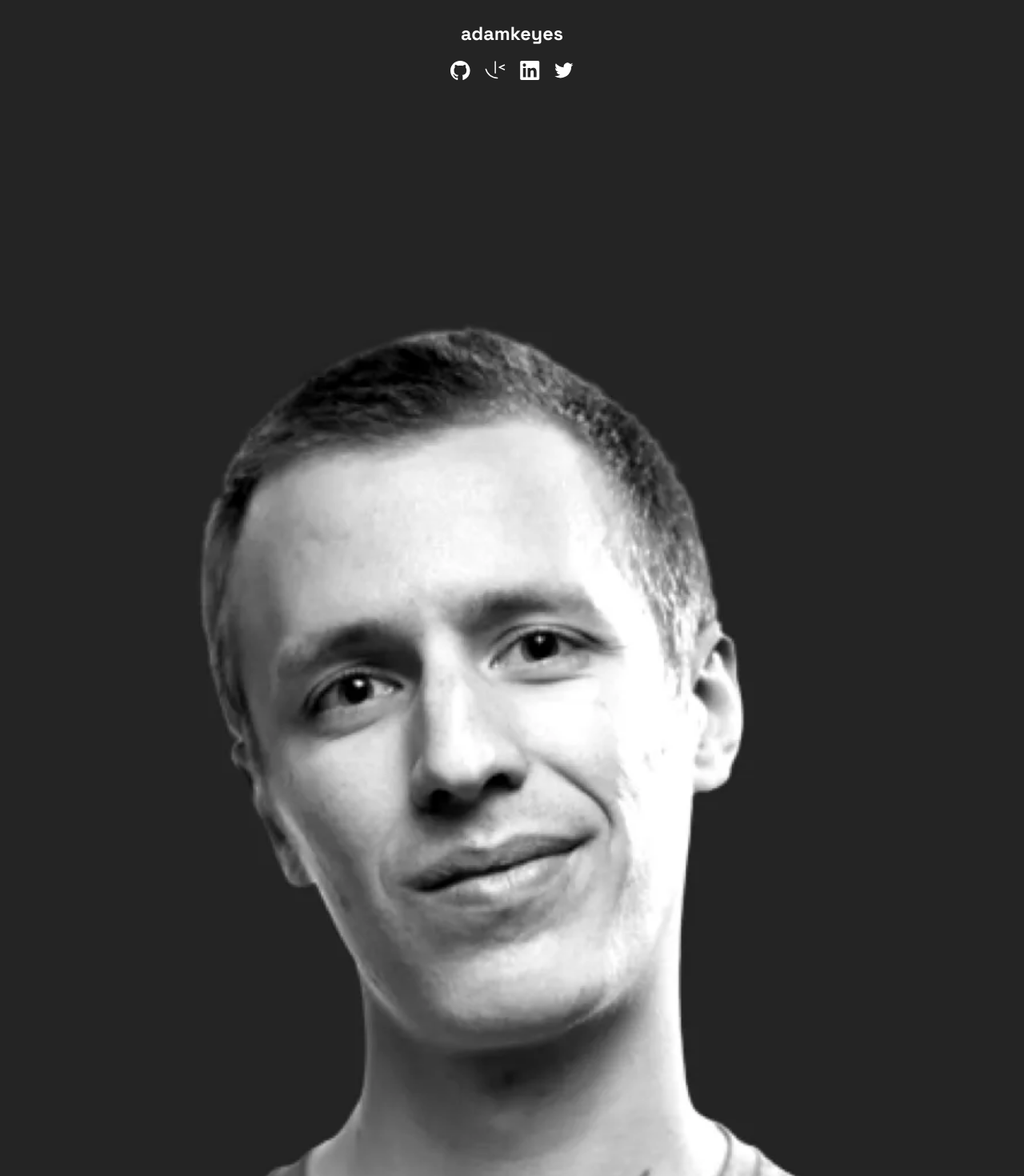
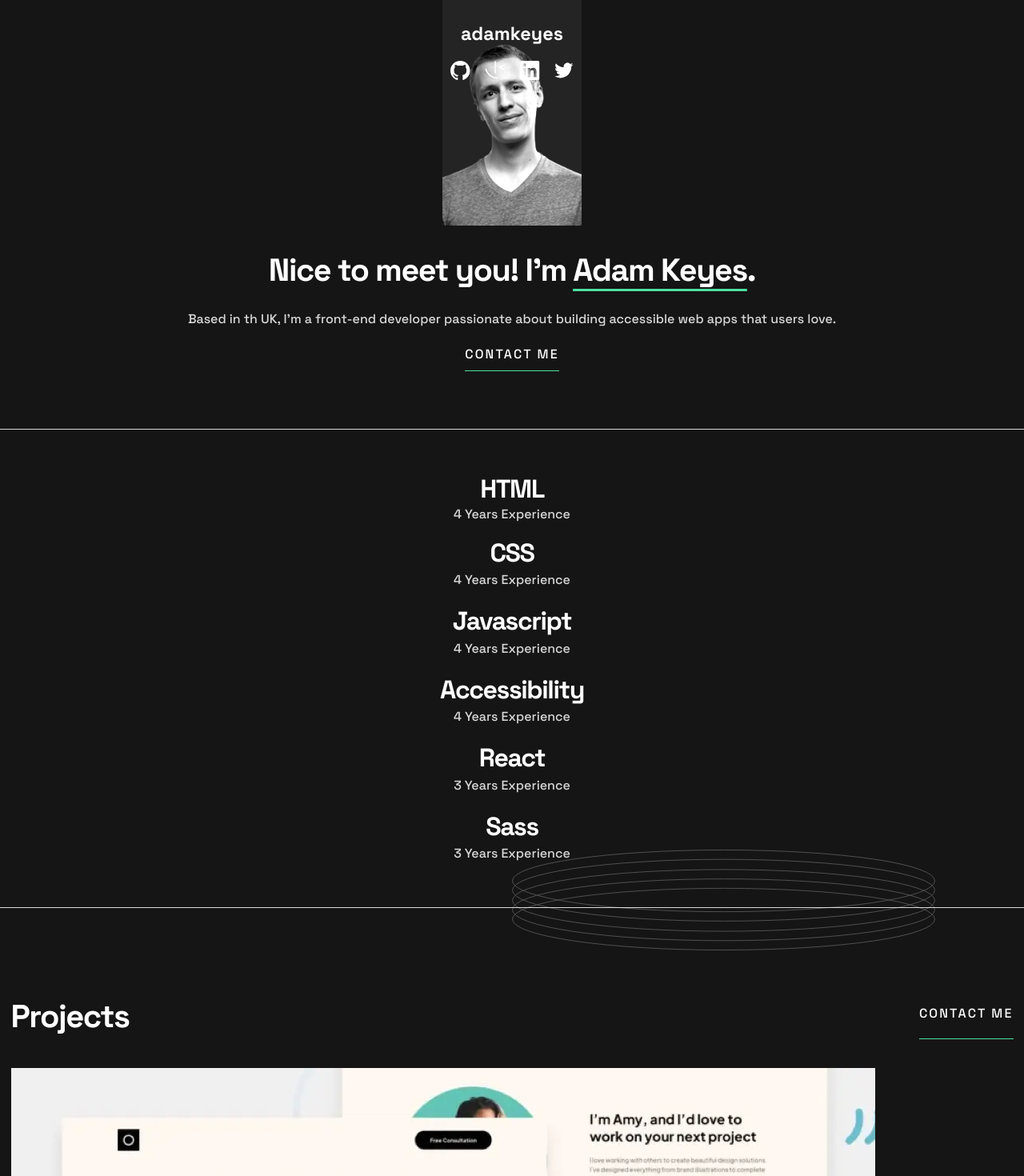
Before and after one commit to adkenney/single-page-developer-portfolio, a React (Create React App) app: page / in a window 1280 px wide. Shown: the top 1470 px of the page at 80% size. Built offline with nearby package versions, Linux system fonts and the light colour scheme.

Commit message:
Change CSS styling for hero, project, and skill sections

```diff
--- a/src/components/Hero/Hero.module.css
+++ b/src/components/Hero/Hero.module.css
@@ -1,6 +1,4 @@
 #hero {
-  display: flex;
-  flex-direction: column;
   text-align: center;
   margin-bottom: 4em;
 }
@@ -15,7 +13,7 @@
 .header-img-container {
   position: relative;
   overflow-x: hidden;
-  margin-bottom: 3em;
+  margin-bottom: 1em;
 }
 
 .rings-img {
@@ -35,8 +33,8 @@
 .hero-text {
   display: flex;
   flex-direction: column;
-  gap: 1rem;
-  margin-bottom: 1em;
+  gap: 1.5em;
+  padding: 1em;
 }
 
 .hero-text h1 {
@@ -54,10 +52,3 @@
   text-decoration-color: var(--green);
   text-underline-position: under;
 }
-
-@media screen and (min-width: 48em) {
-  .profile-img {
-    width: 100%;
-    height: 100%;
-  }
-}
--- a/src/components/Projects/Projects.module.css
+++ b/src/components/Projects/Projects.module.css
@@ -1,5 +1,6 @@
 #projects {
   margin-top: 3em;
+  padding: var(--mobile-padding);
 }
 
 .project-header,
@@ -15,7 +16,7 @@
   flex-wrap: wrap;
   margin-bottom: 2em;
 }
-.project-header h1 {
+.project-header h2 {
   font-size: 2.222rem;
 }
 
--- a/src/components/Skills/Skills.module.css
+++ b/src/components/Skills/Skills.module.css
@@ -6,7 +6,7 @@
   justify-content: center;
   text-align: center;
   gap: 2em;
-  padding: 2em 1em;
+  padding: var(--mobile-padding);
   border-top: 0.1rem solid var(--grey);
   border-bottom: 0.1rem solid var(--grey);
 }
@@ -28,7 +28,8 @@
 
 .rings-img {
   position: absolute;
-  height: 6em;
+  height: 7em;
+  width: 29.4em;
   bottom: -3em;
   left: 50%;
 }
--- a/src/index.css
+++ b/src/index.css
@@ -7,6 +7,7 @@
   --green: #4ee1a0;
   --grey: #d9d9d9;
   --white: #ffffff;
+  --mobile-padding: 3em 0.75em;
 }
 
 *,
@@ -48,6 +49,10 @@ select {
   font: inherit;
 }
 
+main {
+  overflow-x: hidden;
+}
+
 /* ADDITIONAL STYLES */
 .heading-xl {
   font-size: 4.8rem;
@@ -83,6 +88,7 @@ button {
   background-color: inherit;
   color: var(--white);
   font-size: 0.889rem;
+  text-transform: uppercase;
   padding-bottom: 0.5em;
   line-height: 1.4rem;
   letter-spacing: 0.12rem;
```
